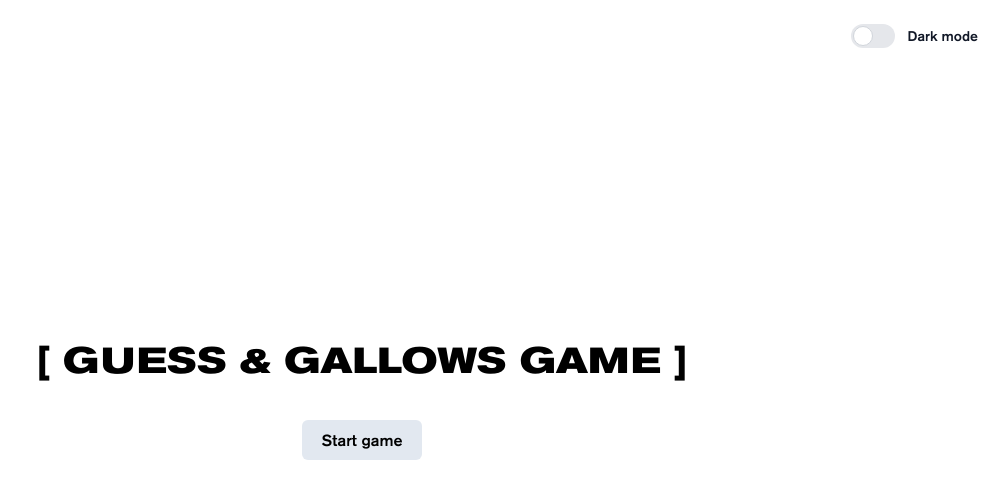
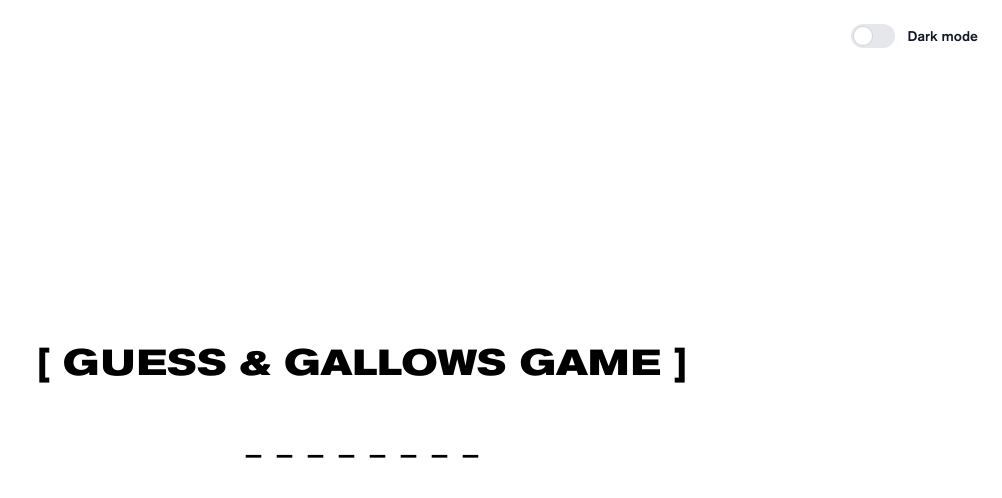
Before and after one commit to NVadimD/Guess-and-Gallows, a website built with Vite: page index.html in a window 1280 px wide. Both pictures are taken after a click on the button "Start game". Shown: the whole page, without its empty margins (278-1280 px from the left). Built offline with nearby package versions, Linux system fonts and the light colour scheme.

Commit message:
начал писать логику игры

```diff
--- a/src/css/style.css
+++ b/src/css/style.css
@@ -37,5 +37,11 @@
     .button-primary {
         @apply bg-slate-200 dark:bg-indigo-500 dark:hover:bg-indigo-600 hover:bg-slate-300 rounded-md font-medium px-5 py-2
     }
+    .letter {
+        @apply mx-2 text-3xl font-medium
+    }
+    .placeholders-wrapper {
+        @apply flex flex-row
+    }
 
 }
--- /dev/null
+++ b/src/js/consts.js
@@ -0,0 +1 @@
+export const WORDS = ['code', 'frontend', 'programming'];
--- a/src/js/game.js
+++ b/src/js/game.js
@@ -1,3 +1,25 @@
+import { WORDS } from "./consts"
+
+const gameDiv = document.getElementById('game');
+
+const createPlaceholdersHTML = () => {
+    const word = sessionStorage.getItem('word');
+
+    const wordArray = Array.from(word);
+    // const arr2 = Array.from('_'.repeat(word.length));
+
+    const placeholdersHTML = wordArray.reduce((acc, curr, i) => acc + `<h1 id="letter_${i}" class='letter'>_</h1>`, '')
+
+    // let placeholdersHTML = '';
+    // for (let i = 0; i < word.length; i++){
+    //     placeholdersHTML += `<h1 id="letter_${i}" class='letter'>_</h1>`;
+    // }
+    return `<div id='placeholders' class='placeholders-wrapper'>${placeholdersHTML}</div>`
+}
+
 export const startGame = () => {
-
+    const randomInd = Math.floor(Math.random()*WORDS.length);
+    const wordToGuess = WORDS[randomInd];
+    sessionStorage.setItem('word', wordToGuess);
+    gameDiv.innerHTML = createPlaceholdersHTML();
 }
```
